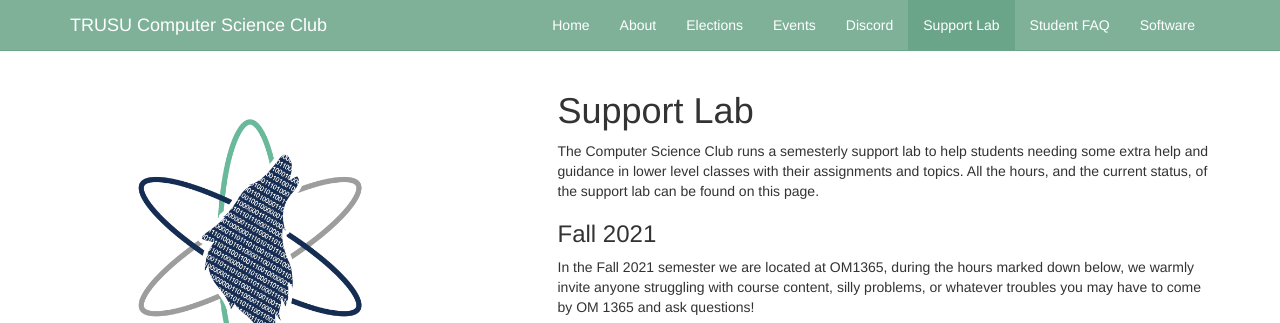
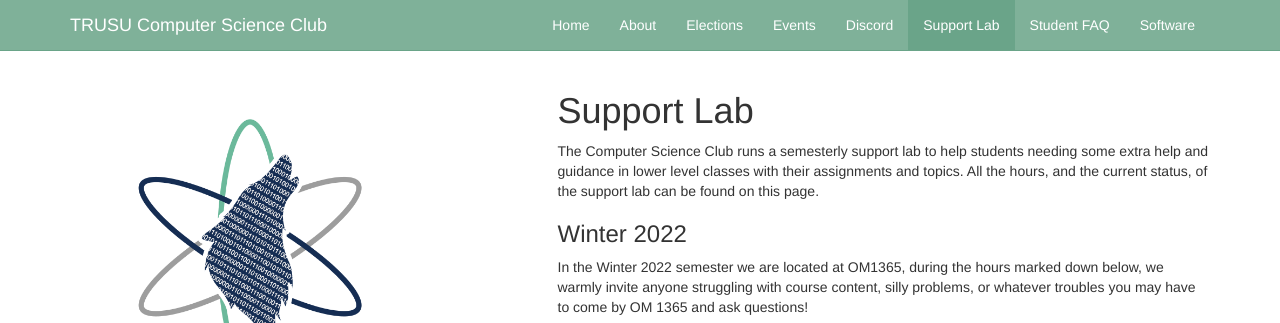
Before and after one commit to trucsclub/trucsclub.github.io, a Jekyll site: the page built from support.html, in a window 1280 px wide, cut to the strip 0-323 px from the top of the page. Built offline with Jekyll 4.4.1, drawn with Linux system fonts in a browser that asks for light colours; nearby versions of some CDN libraries; comment, search, counter and statistics services are not loaded.

Commit message:
Update support.html
change of semesters

```diff
--- a/support.html
+++ b/support.html
@@ -11,10 +11,10 @@ active: support
     lab can be found on this page.
 </p>
 
-<h3>Fall 2021</h3>
+<h3>Winter 2022</h3>
 
 <p>
-    In the Fall 2021 semester we are located at OM1365, during the hours marked down below, we warmly invite anyone struggling with course content, silly problems, or whatever troubles you may have to come by OM 1365 and ask questions!
+    In the Winter 2022 semester we are located at OM1365, during the hours marked down below, we warmly invite anyone struggling with course content, silly problems, or whatever troubles you may have to come by OM 1365 and ask questions!
 </p>
 <iframe
         src="https://calendar.google.com/calendar/embed?title=Support%20Lab%20Schedule&amp;showCalendars=0&amp;showTz=0&amp;mode=WEEK&amp;height=600&amp;wkst=1&amp;bgcolor=%23FFFFFF&amp;src=77ab0ir4p41on5bu65onbgmd3o%40group.calendar.google.com&amp;color=%230F4B38&amp;ctz=America%2FVancouver"
```
